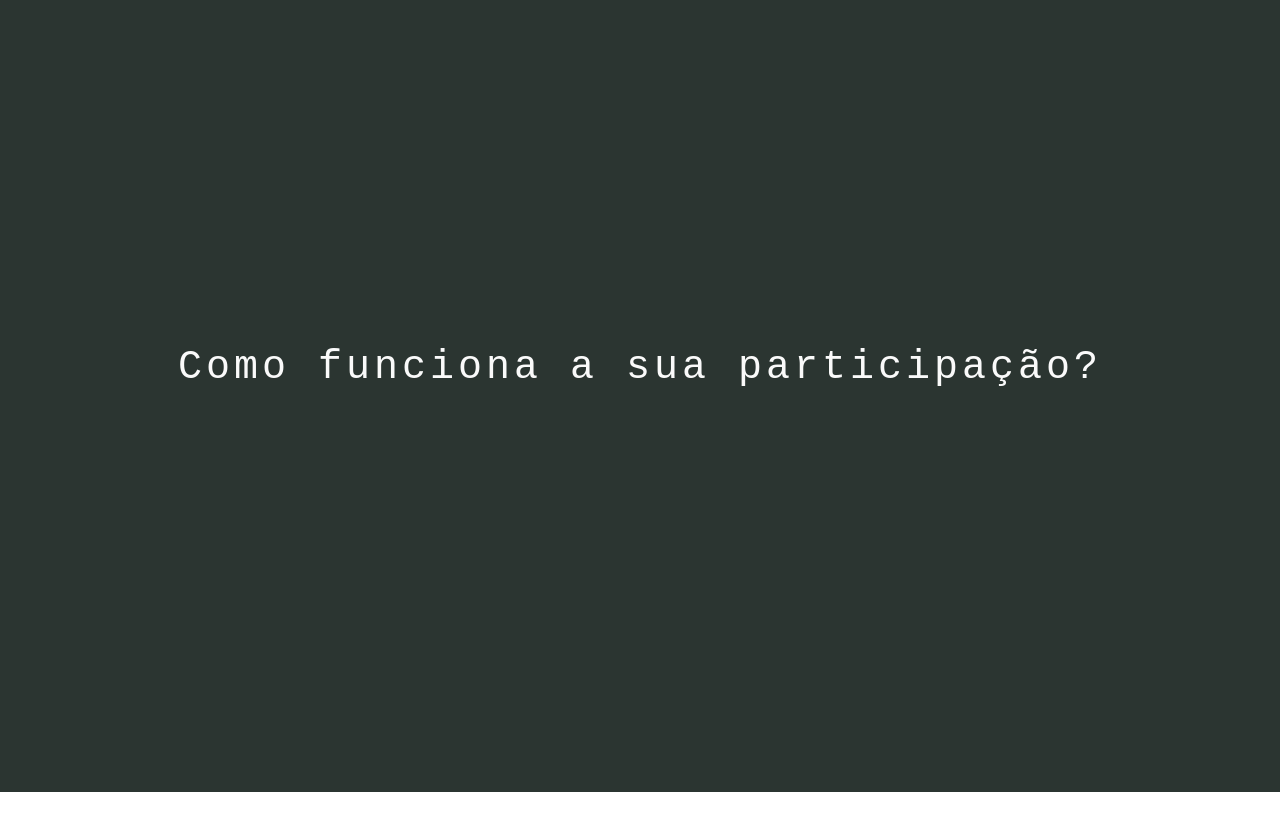
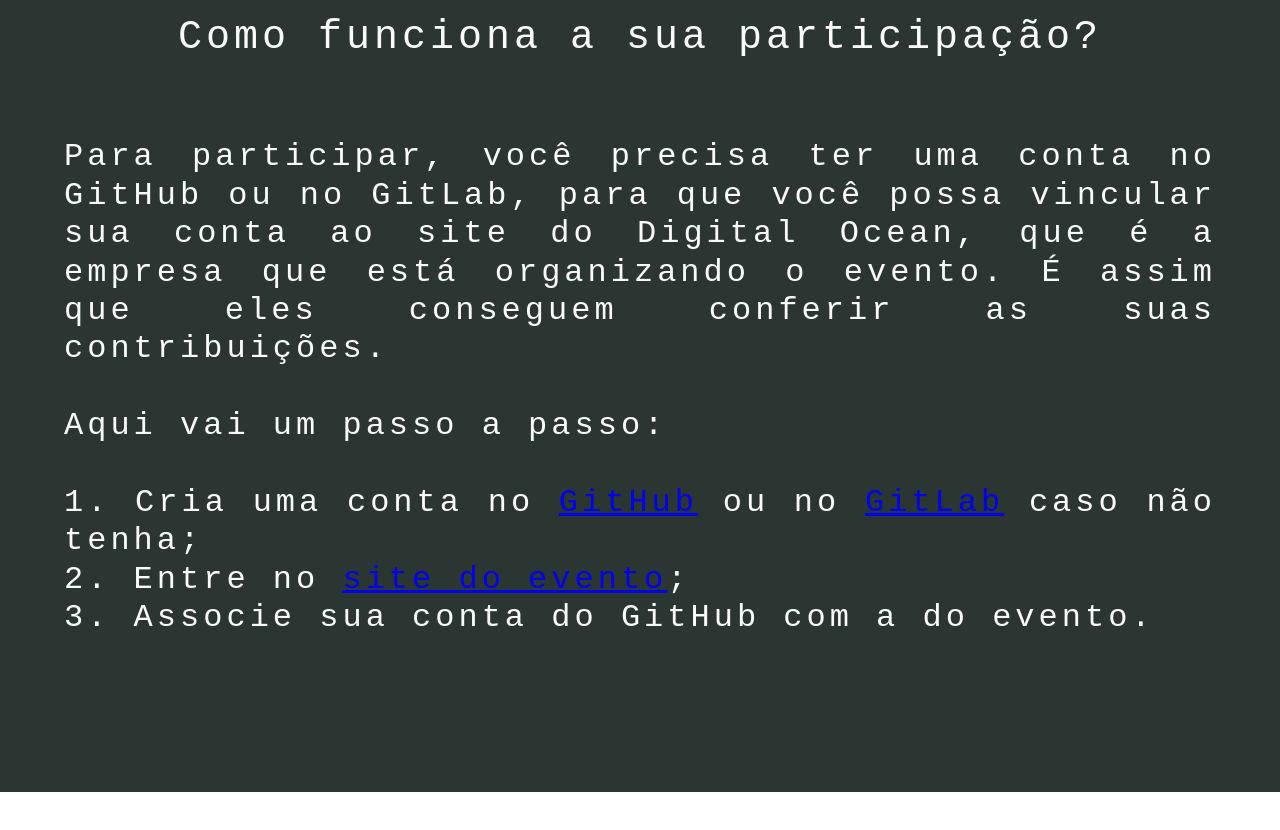
Before and after one commit to levxyca/inicie-no-mundo-open-source, a plain HTML site: page index.html in a window 1280 px wide. Shown: the part 2880-3710 px from the top of the page. Drawn offline with Linux system fonts and the light colour scheme.

Commit message:
incluindo a primeira parte de como funciona sua participação no Hacktoberfest

```diff
--- a/index.html
+++ b/index.html
@@ -57,6 +57,17 @@
       </section>
       <section class="section content__how" id="how">
         <h2 class="content__how-title">Como funciona a sua participação?</h2>
+        <p class="content__how-p">
+          Para participar, você precisa ter uma conta no GitHub ou no GitLab,
+          para que você possa vincular sua conta ao site do Digital Ocean, que
+          é a empresa que está organizando o evento. É assim que eles conseguem
+          conferir as suas contribuições.
+        </br></br>
+          Aqui vai um passo a passo:
+        </br></br>
+          1. Cria uma conta no <a href="https://github.com/" target="_blank">GitHub</a> ou no <a href="https://about.gitlab.com/" target="_blank">GitLab</a> caso não tenha;</br>
+          2. Entre no <a href=https://hacktoberfest.com/" target="_blank">site do evento</a>;</br>
+          3. Associe sua conta do GitHub com a do evento.</p>
       </section>
       <section class="section content__where" id="where">
         <h2 class="content__where-title">Onde encontrar projetos e issues para participar?</h2>
```
